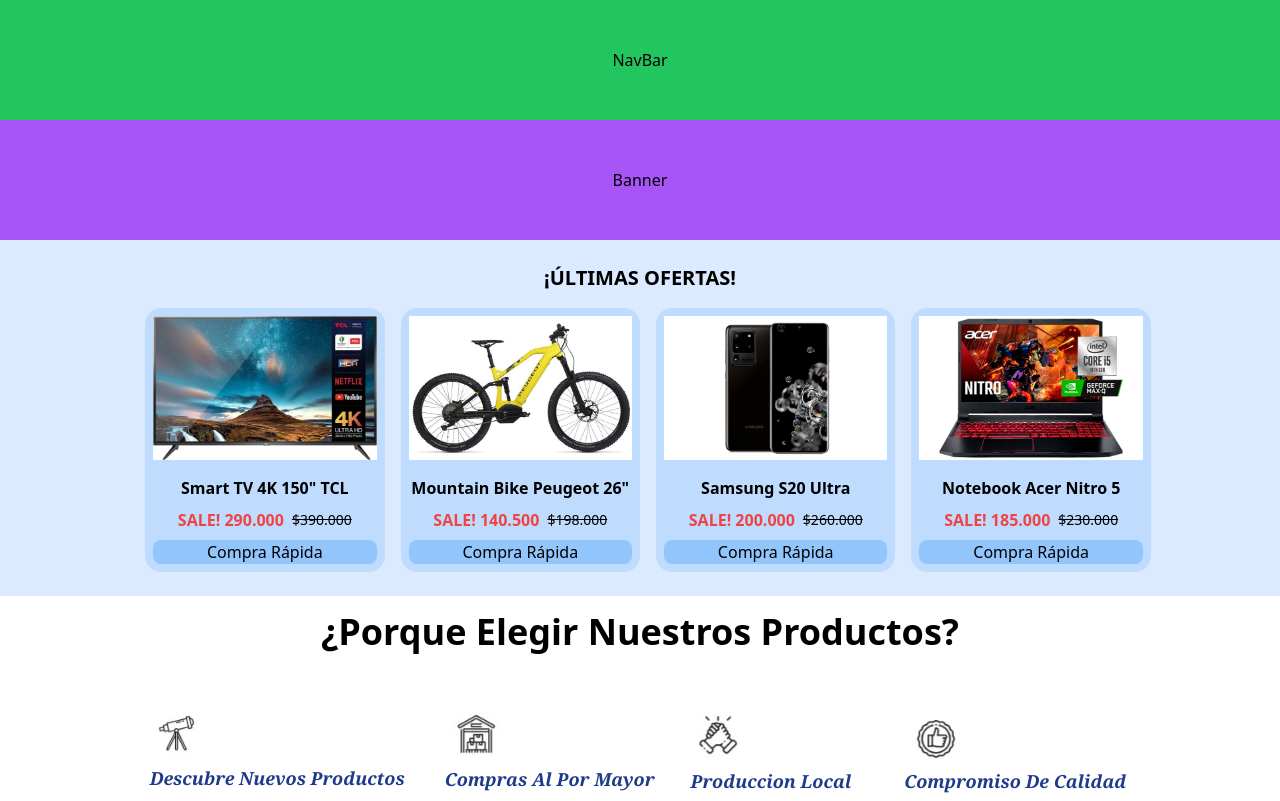
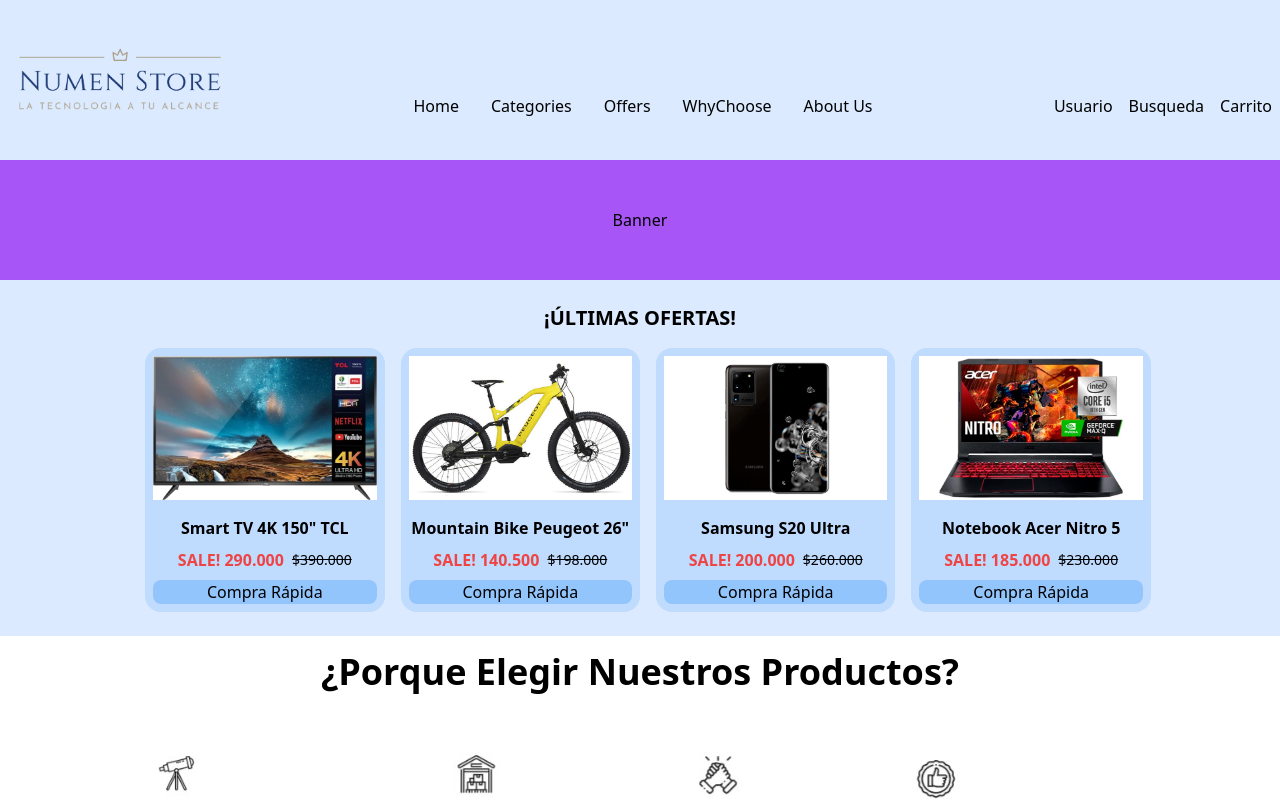
Before and after one commit to leanfuks/numenreactproject, a React (Create React App) app: page / in a window 1280 px wide. Shown: the top 801 px of the page. Built offline with nearby package versions, Linux system fonts and the light colour scheme.

Commit message:
cambios NavBar

```diff
--- a/src/components/1NavBar/index.jsx
+++ b/src/components/1NavBar/index.jsx
@@ -1,8 +1,41 @@
-import React from 'react'
+import logo from "../Imagenes/logo.png"
 
 const NavBar = () => {
+
+  const navigationBar = [
+    { id: 1, section: "Home" },
+    { id: 2, section: "Categories" },
+    { id: 3, section: "Offers" },
+    { id: 4, section: "WhyChoose" },
+    { id: 5, section: "About Us" }
+  ];
+
+  const options = [
+    { id: 1, section: "Usuario" },
+    { id: 2, section: "Busqueda" },
+    { id: 3, section: "Carrito" }
+  ];
   return (
-    <nav className="bg-green-500 py-12 text-center">NavBar</nav>
+    <div className="flex flex-row flex-wrap content-center justify-between h-40 mx-auto bg-blue-100 p5">
+
+      <a href="www.numenstore.com"> <img className="flex flex-row p-4 h-35 w-60" src={logo} alt="Logo Numen Store" /></a>
+
+
+        <ul className="flex flex-row justify-center p-2 space-x-8 text-center xl mt-14 h-30 w-fit">
+          {navigationBar.map(seccion => {
+            return <li key={seccion.id}> {seccion.section} </li>
+          })}
+        </ul>
+
+
+
+        <ul className="flex flex-row p-2 space-x-4 text-right mt-14 h-30 w-25">
+          {options.map(seccion => {
+            return <li key={seccion.id}> {seccion.section} </li>
+          })}
+        </ul>
+
+    </div>
   )
 }
 
```
